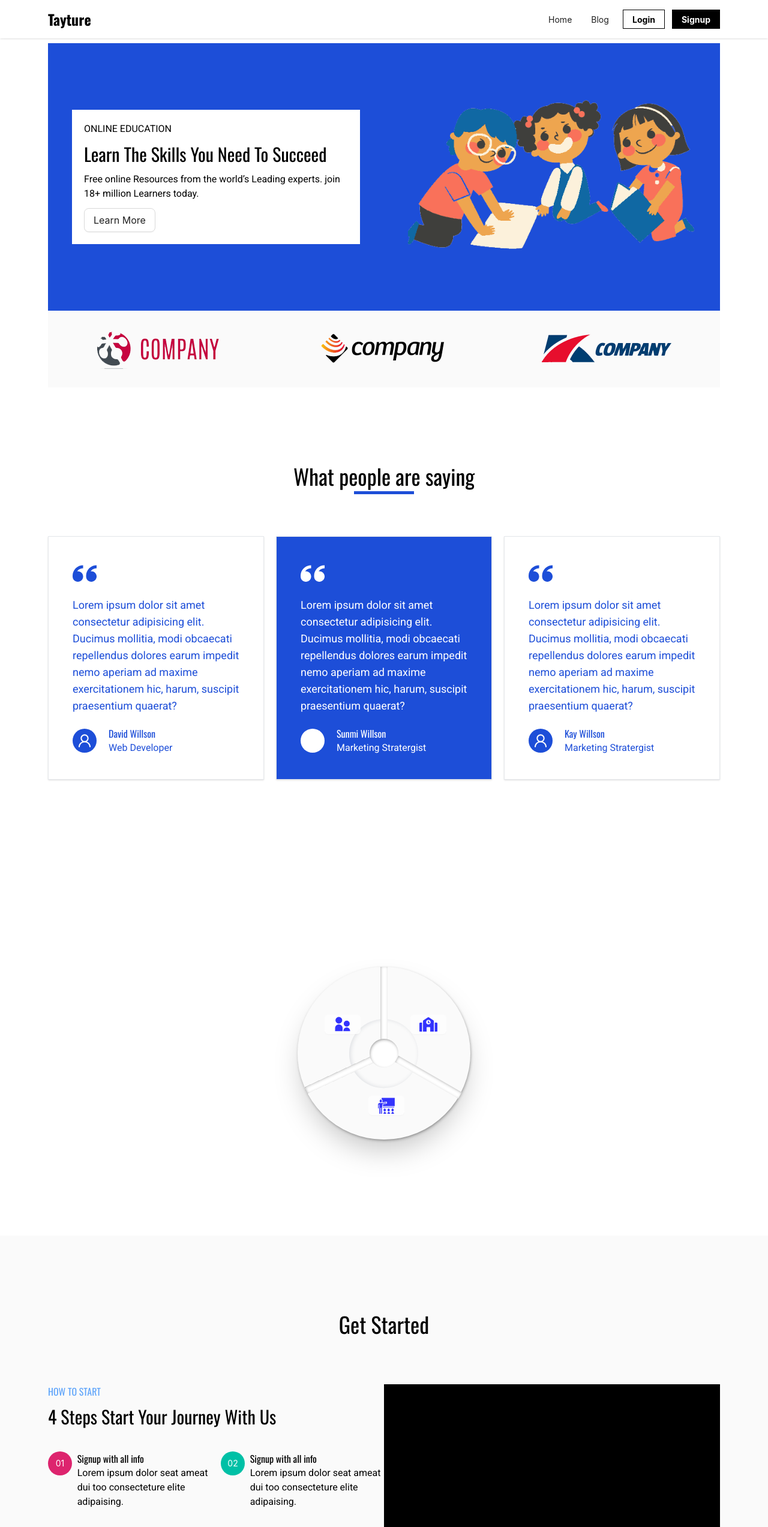
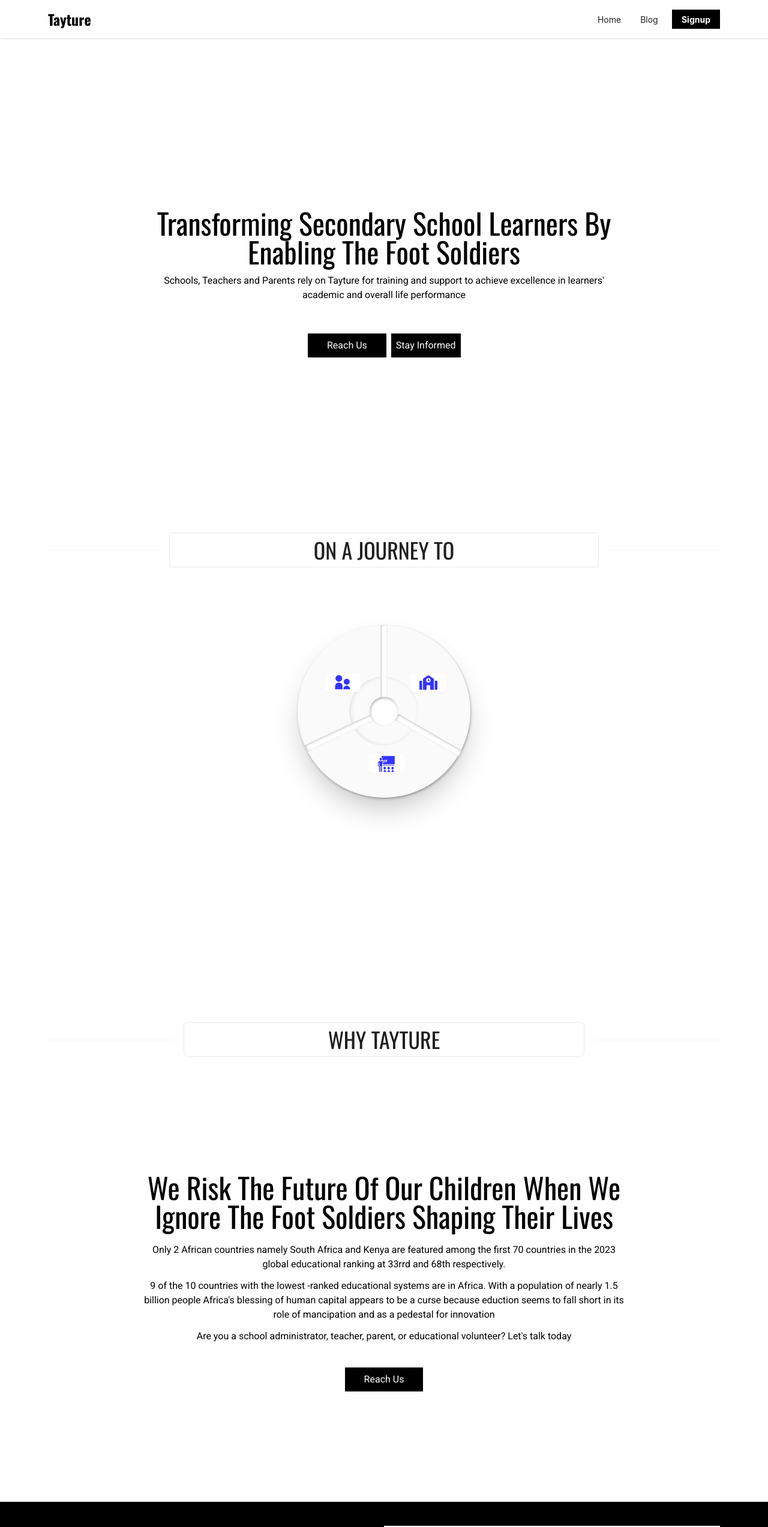
Before and after one commit to DavidBolaji/tayture, a React (Vite) app: page / in a window 1280 px wide. Shown: the top 2546 px of the page at 60% size. Built offline with nearby package versions, Linux system fonts and the light colour scheme.

Commit message:
modify landing page

```diff
--- a/package.json
+++ b/package.json
@@ -15,6 +15,7 @@
     "@react-oauth/google": "^0.11.0",
     "animate.css": "^4.1.1",
     "antd": "^5.5.1",
+    "aos": "^2.3.4",
     "axios": "^1.4.0",
     "consola": "^3.1.0",
     "draft-js": "^0.11.7",
@@ -35,6 +36,7 @@
     "redux-thunk": "^2.4.2"
   },
   "devDependencies": {
+    "@types/aos": "^3.0.4",
     "@types/react": "^18.0.28",
     "@types/react-dom": "^18.0.11",
     "@typescript-eslint/eslint-plugin": "^5.57.1",
--- a/src/App.tsx
+++ b/src/App.tsx
@@ -1,9 +1,12 @@
+import { useEffect } from "react";
 import { createBrowserRouter, RouterProvider } from "react-router-dom";
+import AOS from "aos";
+
 import RootPage from "./pages/RootPage";
 import HomePage from "./pages/HomePage";
 import BlogPage from "./pages/BlogPage";
-
 import BlogMainPage from "./pages/BlogMainPage";
+import "aos/dist/aos.css";
 
 const router = createBrowserRouter([
   {
@@ -22,6 +25,9 @@
 ]);
 
 function App() {
+  useEffect(() => {
+    AOS.init({});
+  }, []);
   return <RouterProvider router={router} />;
 }
 
--- a/src/components/PieButton/PieButton.tsx
+++ b/src/components/PieButton/PieButton.tsx
@@ -15,7 +15,7 @@
       placement: "bottom",
       description:
         " –Turn 300k+ teachers to skilled and progressive models for learners, thereby achieving broadened career opportunities, professional fulfillment in the short and long term and outstanding learners performance.",
-      icon: <GiTeacher size={30} color={"white"} />,
+      icon: <GiTeacher size={30} color={"blue"} />,
     });
   };
 
@@ -26,7 +26,7 @@
       placement: "topLeft",
       description:
         " –Equip 500+ parents to effectively support the academic and general development of learners.",
-      icon: <GiTeacher size={30} color={"white"} />,
+      icon: <GiTeacher size={30} color={"blue"} />,
     });
   };
 
@@ -37,13 +37,18 @@
       placement: "topRight",
       description:
         " –Empower 10k+ school administrators to create an enabling environment for developing academic excellence and high life performance in learners",
-      icon: <FaSchool color="white" size={30} />,
+      icon: <FaSchool color="blue" size={30} />,
     });
   };
 
   return (
-    <div className="flex items-center justify-center md:mx-20 mx-5 py-40 ">
-      <div className="relative rounded-full  shadow-2xl ">
+    <div className="flex items-center flex-col justify-center md:mx-20 mx-5 py-20 animate__animated animate__rotateIn  animate__slow 20s animate__repeat-5 animate__delay-6">
+      <div
+        className="relative rounded-full shadow-2xl "
+        data-aos="fade-Right"
+        data-aos-easing="linear"
+        data-aos-duration="1500"
+      >
         <div id="" className="w-72 h-72 rounded-full circle bg-[#fafafa]"></div>
         <div className="absolute bottom-9 right-[110px] cursor-pointer animate__animated animate__flash animate__slow animate__infinite 	infinite">
           <Button onClick={() => d()} className="border-none">
--- a/src/layouts/ui/HeroSection/HeroSection.tsx
+++ b/src/layouts/ui/HeroSection/HeroSection.tsx
@@ -1,24 +1,38 @@
 import React from "react";
-import { Image, Button } from "antd";
+import { Image, Space } from "antd";
 import { images } from "../../../constants/image";
 
 const HeroSection: React.FC = () => {
   return (
-    <section className="md:grid grid-cols-2 md:bg-blue-700 bg-white md:mx-20 mx-5 flex flex-col-reverse">
-      <div className="md:col-span-1 md:p-10 col-span-2 flex items-center md:mt-0 mt-10">
-        <div className="bg-white w-42 md:p-5 pb-5">
-          <p className="uppercase mb-3">Online education</p>
-          <h1 className="capitalize text-3xl mb-3">
-            Learn the skills you need to Succeed
+    <section className="md:grid grid-cols-2 md:mx-20 mx-5 flex flex-col-reverse">
+      <div className="text-center col-span-2 flex items-center ">
+        <div className="w-full max-w-[800px] mx-auto md:h-screen h-[400px] flex flex-col items-center justify-center">
+          {/* <p className="uppercase mb-3">Online education</p> */}
+          <h1
+            data-aos="fade-Right"
+            data-aos-easing="linear"
+            data-aos-duration="1500"
+            className="capitalize md:text-5xl text-3xl mb-3 animate__animated animate__backInLeft"
+          >
+            Transforming secondary school learners by enabling the foot Soldiers
           </h1>
-          <p className="mb-3">
-            Free online Resources from the world’s Leading experts. join 18+
-            million Learners today.
+
+          <p className="mb-3 animate__animated animate__backInRight">
+            Schools, Teachers and Parents rely on Tayture for training and
+            support to achieve excellence in learners' academic and overall life
+            performance
           </p>
-          <Button size="large">Learn More</Button>
+          <Space className="md:pb-0 py-10 animate__animated animate__bounceInUp">
+            <button className="bg-black text-white border-black p-2 px-8">
+              Reach Us
+            </button>
+            <button className="bg-black text-white border-black p-2">
+              Stay Informed
+            </button>
+          </Space>
         </div>
       </div>
-      <div className="md:col-span-1 col-span-2 md:bg-blue-700 bg-blue-700 md:h-auto h-62">
+      <div className="md:col-span-1 col-span-2 md:bg-blue-700 bg-blue-700 md:h-auto h-62 hidden">
         <div className="p-10">
           <Image src={images.Hero} preview={false} />
         </div>
--- /dev/null
+++ b/src/layouts/ui/WhySection/WhySextion.tsx
@@ -0,0 +1,67 @@
+import { Space } from "antd";
+import React from "react";
+
+const WhySextion: React.FC = () => {
+  return (
+    <div className="text-center col-span-2 flex items-center md:-mt-10 py-10 h-screen">
+      <div className="w-full max-w-[800px] mx-auto md:h-screen flex flex-col items-center justify-center">
+        {/* <p className="uppercase mb-3">Online education</p> */}
+        <h2
+          data-aos="fade-left"
+          data-aos-easing="linear"
+          data-aos-duration="1500"
+          className="capitalize md:text-5xl text-2xl mb-5"
+        >
+          We risk the future of our children when we ignore the foot soldiers
+          shaping their lives
+        </h2>
+
+        <p
+          data-aos="fade-Right"
+          data-aos-easing="linear"
+          data-aos-duration="1500"
+          className="mb-3"
+        >
+          Only 2 African countries namely South Africa and Kenya are featured
+          among the first 70 countries in the 2023 global educational ranking at
+          33rrd and 68th respectively.
+        </p>
+        <p
+          data-aos="fade-Right"
+          data-aos-easing="linear"
+          data-aos-duration="1500"
+          className="mb-3"
+        >
+          {" "}
+          9 of the 10 countries with the lowest -ranked educational systems are
+          in Africa. With a population of nearly 1.5 billion people Africa's
+          blessing of human capital appears to be a curse because eduction seems
+          to fall short in its role of mancipation and as a pedestal for
+          innovation
+        </p>
+        <p
+          className="mb-10"
+          data-aos="fade-Right"
+          data-aos-easing="linear"
+          data-aos-duration="1500"
+        >
+          Are you a school administrator, teacher, parent, or educational
+          volunteer? Let's talk today{" "}
+        </p>
+        <Space
+          data-aos="fade-up"
+          data-aos-easing="linear"
+          data-aos-duration="800"
+          size={40}
+          className="md:pb-0 pb-10"
+        >
+          <button className="bg-black text-white border-black p-2 px-8">
+            Reach Us
+          </button>
+        </Space>
+      </div>
+    </div>
+  );
+};
+
+export default WhySextion;
--- a/src/pages/HomePage.tsx
+++ b/src/pages/HomePage.tsx
@@ -1,20 +1,36 @@
 import React from "react";
 import HeroSection from "../layouts/ui/HeroSection/HeroSection";
-import BrandSection from "../layouts/ui/BrandSection/BrandSection";
-import Testimonial from "../layouts/ui/TestimonialSection/Testimonial";
-import Working from "../layouts/ui/WorkingSection/Working";
+// import BrandSection from "../layouts/ui/BrandSection/BrandSection";
+// import Testimonial from "../layouts/ui/TestimonialSection/Testimonial";
+// import Working from "../layouts/ui/WorkingSection/Working";
 import PieButton from "../components/PieButton/PieButton";
+import { Divider } from "antd";
+import WhySextion from "../layouts/ui/WhySection/WhySextion";
 
 const HomePage: React.FC = () => {
   return (
     <>
       <HeroSection />
-      <BrandSection />
-      <Testimonial />
+      {/* <BrandSection /> */}
+      {/* <Testimonial /> */}
+      <section className="text-center md:mx-20 mx-5 md:h-screen">
+        <Divider>
+          <h2 className="uppercase md:text-4xl text-2xl -pt-10 p-2 border md:px-60 rounded-md">
+            On a Journey To
+          </h2>
+        </Divider>
+        <PieButton />
+      </section>
+      <section className="text-center md:mx-20 mx-5 md:h-screen">
+        <Divider>
+          <h2 className="uppercase md:text-4xl text-3xl -pt-10 p-2 border md:px-60 rounded-md">
+            Why Tayture
+          </h2>
+        </Divider>
+        <WhySextion />
+      </section>
 
-      <PieButton />
-
-      <Working />
+      {/* <Working /> */}
     </>
   );
 };
```
Also changed, not shown: src/layouts/HeaderUi.tsx (+4 -4 lines), 1 other file (tests, documents, lock files or other folders).
